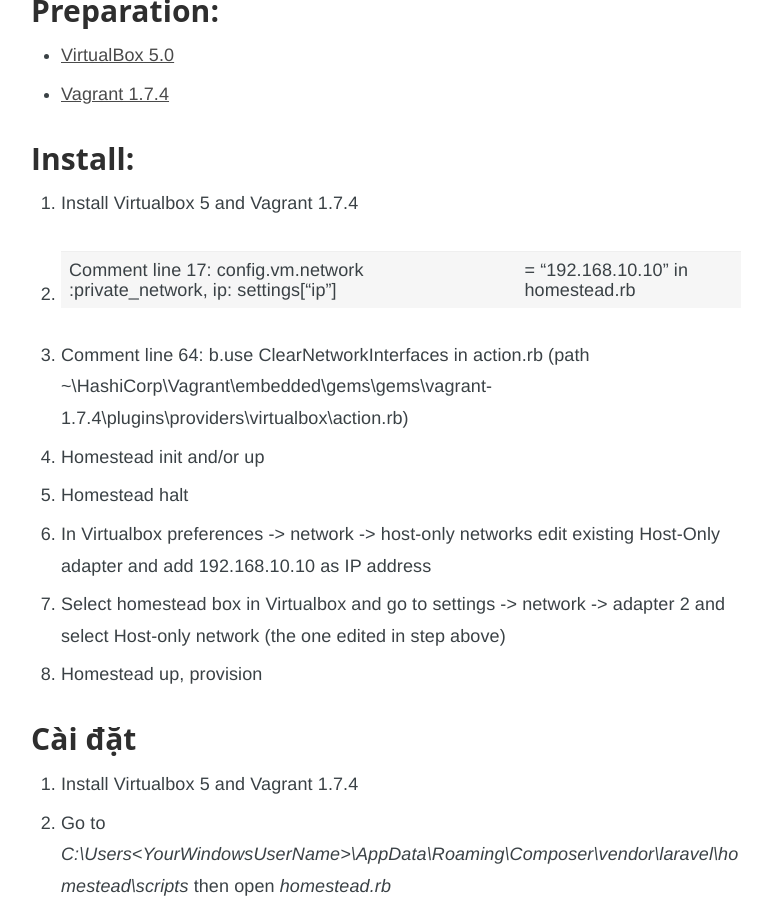
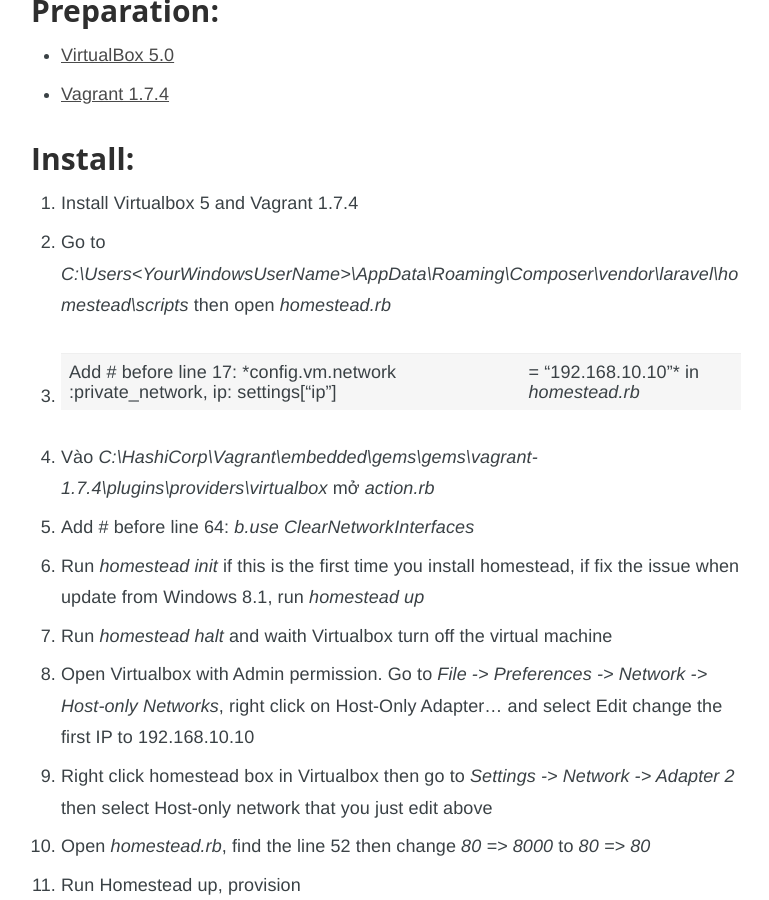
Before and after one commit to h5tark/hoangstark.github.io, a Jekyll site: the page built from _posts/2015-07-31-get-homestead-working-on-windows-10.markdown, in a window 1280 px wide and 900 px high, scrolled down 852 px. Shown: the whole window, without its empty margins (254-1023 px from the left). Built offline with Jekyll 4.4.1, drawn with Linux system fonts in a browser that asks for light colours; Markdown is read by kramdown in place of the engine named in the settings.

Commit message:
Update post

```diff
--- a/_posts/2015-07-31-get-homestead-working-on-windows-10.markdown
+++ b/_posts/2015-07-31-get-homestead-working-on-windows-10.markdown
@@ -28,16 +28,6 @@ To solve this issue, please follow below instructions:
 
 ### Install:
 1. Install Virtualbox 5 and Vagrant 1.7.4
-2. Comment line 17: config.vm.network :private_network, ip: settings["ip"] ||= "192.168.10.10" in homestead.rb
-3. Comment line 64: b.use ClearNetworkInterfaces in action.rb (path ~\HashiCorp\Vagrant\embedded\gems\gems\vagrant-1.7.4\plugins\providers\virtualbox\action.rb)
-4. Homestead init and/or up
-5. Homestead halt
-6. In Virtualbox preferences -> network -> host-only networks edit existing Host-Only adapter and add 192.168.10.10 as IP address
-7. Select homestead box in Virtualbox and go to settings -> network -> adapter 2 and select Host-only network (the one edited in step above)
-8. Homestead up, provision
-
-### Cài đặt
-1. Install Virtualbox 5 and Vagrant 1.7.4
 2. Go to *C:\Users\<YourWindowsUserName>\AppData\Roaming\Composer\vendor\laravel\homestead\scripts* then open *homestead.rb*
 3. Add # before line 17: *config.vm.network :private_network, ip: settings["ip"] ||= "192.168.10.10"* in *homestead.rb*
 4. Vào *C:\HashiCorp\Vagrant\embedded\gems\gems\vagrant-1.7.4\plugins\providers\virtualbox* mở *action.rb*
```
